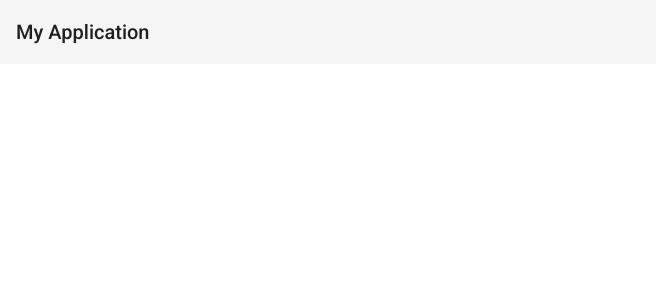
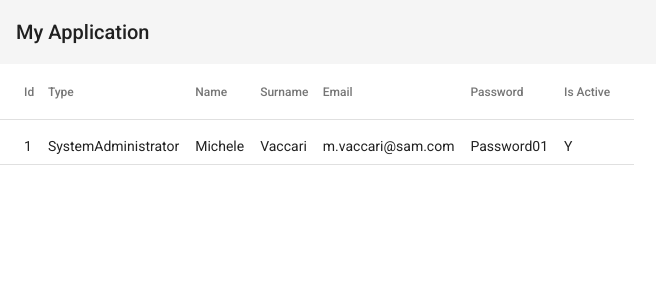
Before and after one commit to michele-vaccari/Soccer-Activities-Management, an Angular app in the folder frontend/: page / in a window 1280 px wide. Shown: the top 300 px of the page, without its empty margins (0-656 px from the left). Built offline with nearby package versions, Linux system fonts and the light colour scheme.

Commit message:
Add UsersTable component and mat-table component

```diff
--- a/frontend/src/app/app.component.html
+++ b/frontend/src/app/app.component.html
@@ -1,3 +1,8 @@
 <app-toolbar></app-toolbar>
 
+<!-- Main content -->
+<div>
+  <app-users-table></app-users-table>
+</div>
+
 <router-outlet></router-outlet>
--- /dev/null
+++ b/frontend/src/app/users-table/users-table.component.css
@@ -0,0 +1,7 @@
+.mat-row {
+    height: auto;
+}
+
+.mat-cell {
+    padding: 16px 16px 8px 0;
+}
--- /dev/null
+++ b/frontend/src/app/users-table/users-table.component.html
@@ -0,0 +1,14 @@
+<table mat-table [dataSource]="dataSource" class="mat-elevation-z0">
+
+    <ng-container *ngFor="let column of columns" [matColumnDef]="column.columnDef">
+        <th mat-header-cell *matHeaderCellDef>
+          {{column.header}}
+        </th>
+        <td mat-cell *matCellDef="let row">
+          {{column.cell(row)}}
+        </td>
+    </ng-container>
+
+    <tr mat-header-row *matHeaderRowDef="displayedColumns"></tr>
+    <tr mat-row *matRowDef="let row; columns: displayedColumns;"></tr>
+  </table>
--- /dev/null
+++ b/frontend/src/app/users-table/users-table.component.ts
@@ -0,0 +1,62 @@
+import {Component} from '@angular/core';
+
+export interface User {
+  id: number,
+  type: string,
+  name: string;
+  surname: string;
+  email: string;
+  password: string;
+  isActive: string;
+}
+
+const ELEMENT_DATA: User[] = [
+  { id: 1, type: "SystemAdministrator", name: "Michele", surname: "Vaccari", email: "m.vaccari@sam.com", password: "Password01", isActive: "Y" }
+];
+
+@Component({
+  selector: 'app-users-table',
+  templateUrl: './users-table.component.html',
+  styleUrls: ['./users-table.component.css']
+})
+export class UsersTableComponent {
+  columns = [
+    {
+      columnDef: 'id',
+      header: 'Id',
+      cell: (element: User) => `${element.id}`,
+    },
+    {
+      columnDef: 'type',
+      header: 'Type',
+      cell: (element: User) => `${element.type}`,
+    },
+    {
+      columnDef: 'name',
+      header: 'Name',
+      cell: (element: User) => `${element.name}`,
+    },
+    {
+      columnDef: 'surname',
+      header: 'Surname',
+      cell: (element: User) => `${element.surname}`,
+    },
+    {
+      columnDef: 'email',
+      header: 'Email',
+      cell: (element: User) => `${element.email}`,
+    },
+    {
+      columnDef: 'password',
+      header: 'Password',
+      cell: (element: User) => `${element.password}`,
+    },
+    {
+      columnDef: 'isActive',
+      header: 'Is Active',
+      cell: (element: User) => `${element.isActive}`,
+    },
+  ];
+  dataSource = ELEMENT_DATA;
+  displayedColumns = this.columns.map(c => c.columnDef);
+}
```
Also changed, not shown: frontend/src/app/app.module.ts (+7 -2 lines), 1 other file (tests, documents, lock files or other folders).
